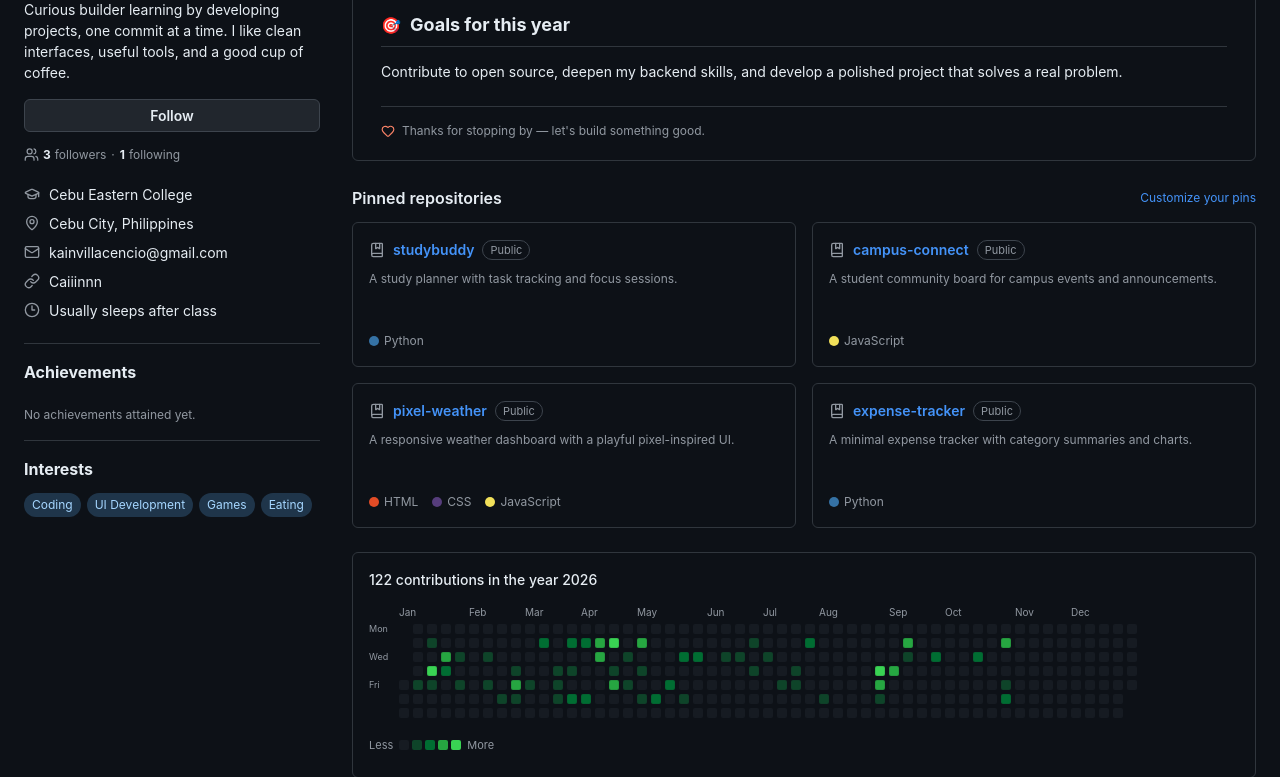
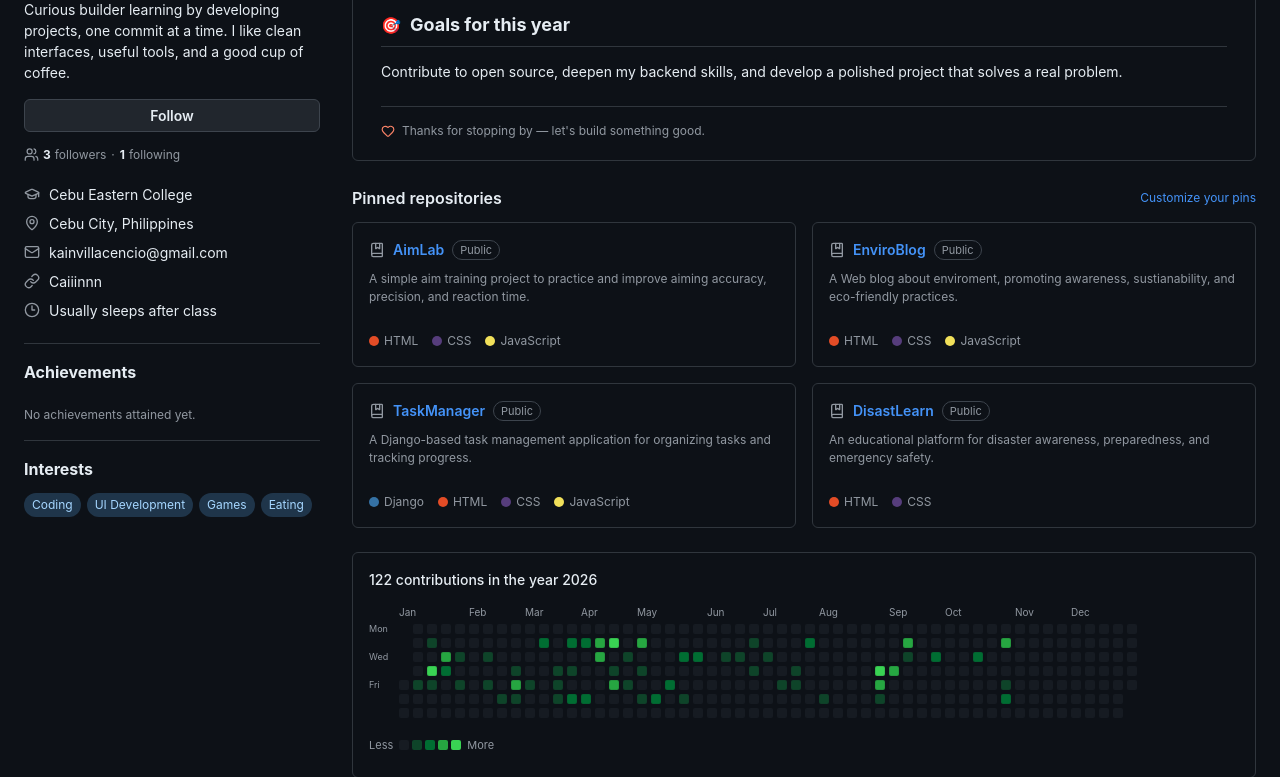
Before and after one commit to Caiiinnn/ed-portfolio, a Django app: page / in a window 1280 px wide. Shown: the part 599-1376 px from the top of the page. Run offline with Django 5.2, Linux system fonts and the light colour scheme.

Commit message:
Update: minor changes of description

```diff
--- a/myportfolio/static/myportfolio/js/script.js
+++ b/myportfolio/static/myportfolio/js/script.js
@@ -236,10 +236,6 @@
     if (window.lucide) window.lucide.createIcons();
     renderRepositories();
   });
-  document.querySelectorAll(".repo-card .repo-link").forEach(link => link.addEventListener("click", event => {
-    event.preventDefault();
-    showToast(`${link.textContent.trim()}: demo repository preview.`);
-  }));
   document.querySelector(".mobile-menu").addEventListener("click", () => {
     showToast("Menu is under maintenance.");
   });
--- a/myportfolio/templates/myportfolio/home.html
+++ b/myportfolio/templates/myportfolio/home.html
@@ -118,25 +118,25 @@
           <a href="#repositories" data-tab-link="repositories">Customize your pins</a>
         </div>
         <div class="repo-grid" id="repo-grid">
-          <article class="repo-card" data-name="studybuddy" data-description="A study planner with task tracking and focus sessions.">
-            <div class="repo-title"><i data-lucide="book-marked"></i><a href="#studybuddy" class="repo-link">studybuddy</a><span class="public-pill">Public</span></div>
-            <p>A study planner with task tracking and focus sessions.</p>
-            <div class="repo-meta"><span><i class="language-dot py-dot"></i>Python</span></div>
-          </article>
-          <article class="repo-card" data-name="campus-connect" data-description="A student community board for campus events and announcements.">
-            <div class="repo-title"><i data-lucide="book-marked"></i><a href="#campus-connect" class="repo-link">campus-connect</a><span class="public-pill">Public</span></div>
-            <p>A student community board for campus events and announcements.</p>
-            <div class="repo-meta"><span><i class="language-dot js-dot"></i>JavaScript</span></div>
-          </article>
-          <article class="repo-card" data-name="pixel-weather" data-description="A responsive weather dashboard with a playful pixel-inspired UI.">
-            <div class="repo-title"><i data-lucide="book-marked"></i><a href="#pixel-weather" class="repo-link">pixel-weather</a><span class="public-pill">Public</span></div>
-            <p>A responsive weather dashboard with a playful pixel-inspired UI.</p>
+          <article class="repo-card" data-name="studybuddy" data-description="A simple aim training project to practice and improve aiming accuracy, precision, and reaction time.">
+            <div class="repo-title"><i data-lucide="book-marked"></i><a href="https://caiiinnn.github.io/aimlab.github.io/" class="repo-link">AimLab</a><span class="public-pill">Public</span></div>
+            <p>A simple aim training project to practice and improve aiming accuracy, precision, and reaction time.</p>
             <div class="repo-meta"><span><i class="language-dot html-dot"></i>HTML</span><span><i class="language-dot css-dot"></i>CSS</span><span><i class="language-dot js-dot"></i>JavaScript</span></div>
           </article>
-          <article class="repo-card" data-name="expense-tracker" data-description="A minimal expense tracker with category summaries and charts.">
-            <div class="repo-title"><i data-lucide="book-marked"></i><a href="#expense-tracker" class="repo-link">expense-tracker</a><span class="public-pill">Public</span></div>
-            <p>A minimal expense tracker with category summaries and charts.</p>
-            <div class="repo-meta"><span><i class="language-dot py-dot"></i>Python</span><span></div>
+          <article class="repo-card" data-name="campus-connect" data-description="A Web blog about enviroment, promoting awareness, sustianability, and eco-friendly practices.">
+            <div class="repo-title"><i data-lucide="book-marked"></i><a href="https://caiiinnn.github.io/blog.github.io/" class="repo-link">EnviroBlog</a><span class="public-pill">Public</span></div>
+            <p>A Web blog about enviroment, promoting awareness, sustianability, and eco-friendly practices.</p>
+            <div class="repo-meta"><span><i class="language-dot html-dot"></i>HTML</span><span><i class="language-dot css-dot"></i>CSS</span><span><i class="language-dot js-dot"></i>JavaScript</span></div>
+          </article>
+          <article class="repo-card" data-name="pixel-weather" data-description="A Django-based task management application for organizing tasks and tracking progress.">
+            <div class="repo-title"><i data-lucide="book-marked"></i><a href="https://github.com/Caiiinnn/task-manager" class="repo-link">TaskManager</a><span class="public-pill">Public</span></div>
+            <p>A Django-based task management application for organizing tasks and tracking progress.</p>
+            <div class="repo-meta"><span><i class="language-dot py-dot"></i>Django</span><span><i class="language-dot html-dot"></i>HTML</span><span><i class="language-dot css-dot"></i>CSS</span><span><i class="language-dot js-dot"></i>JavaScript</span></div>
+          </article>
+          <article class="repo-card" data-name="expense-tracker" data-description="An educational platform for disaster awareness, preparedness, and emergency safety.">
+            <div class="repo-title"><i data-lucide="book-marked"></i><a href="https://caiiinnn.github.io/DisastLearnWeb/" class="repo-link">DisastLearn</a><span class="public-pill">Public</span></div>
+            <p>An educational platform for disaster awareness, preparedness, and emergency safety.</p>
+            <div class="repo-meta"><span><i class="language-dot html-dot"></i>HTML</span><span><i class="language-dot css-dot"></i>CSS</span></div>
           </article>
         </div>
         {# ----- REPOSITOTIES TAB - END ----- #}
@@ -161,9 +161,9 @@
 
       {# ----- PROJECTS TAB ----- #}
       <section class="tab-panel" id="panel-projects">
-        <div class="empty-header"><h2>Projects</h2><p>A few things I'm building and learning from.</p></div>
+        <div class="empty-header"><h2>Projects</h2><p>A few things I built and learn from.</p></div>
         <div class="project-list">
-          <article class="project-card"><div class="project-icon purple"><i data-lucide="graduation-cap"></i></div><div><h3>Photo Gallery- Android Application</h3><p>One place for viewing photos, videos and other supported extensions.</p><div class="project-progress"><span style="width:72%"></span></div><small>Progress · 72%</small></div></article>
+          <article class="project-card"><div class="project-icon purple"><i data-lucide="graduation-cap"></i></div><div><h3>Photo Gallery - Android Application</h3><p>One place for viewing photos, videos and other supported extensions.</p><div class="project-progress"><span style="width:72%"></span></div><small>Progress · 72%</small></div></article>
           <article class="project-card"><div class="project-icon green"><i data-lucide="leaf"></i></div><div><h3>Library Management System</h3><p>Library Primises Management: Student entrance checking, book inventory, book viewing, and borrowing. </p><div class="project-progress"><span style="width:40%"></span></div><small>Progress · 40%</small></div></article>
         </div>
       </section>
```
